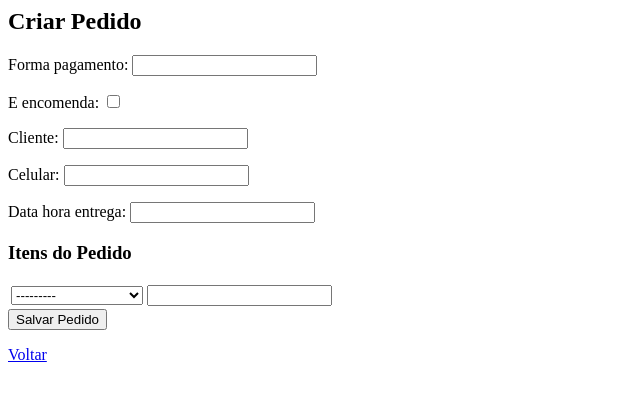
After one commit to aclarinha1/gestao_sabores, a Django app: page /pedidos/criar/ in a window 1280 px wide. The commit adds this page. Shown: the top 401 px of the page, without its empty margins (0-640 px from the left). Run offline with Django 5.2, Linux system fonts and the light colour scheme; data comes from the database, SQL or seed files in the repository; both versions use the stored data as it was after the commit.

Commit message:
feito e concluido corretamente: rotas do app e para o app pedidos
iniciado e com erros:
views, forms e templates do app pedidos
erros: editar não edita

Alterações: Arquivo models.py - modificação para poder calcular o valor total e subtotal automaticamente

criação de signals.py para atualizar valor total após modificações

criação de template editar_pedido na tentativa de corrigir erros. resultado: problema ainda não resolvido

```diff
--- a/apps/pedidos/apps.py
+++ b/apps/pedidos/apps.py
@@ -4,3 +4,6 @@ from django.apps import AppConfig
 class PedidosConfig(AppConfig):
     default_auto_field = 'django.db.models.BigAutoField'
     name = 'apps.pedidos'
+
+def ready(self):
+    import apps.pedidos.signals
--- /dev/null
+++ b/apps/pedidos/forms.py
@@ -0,0 +1,27 @@
+from django import forms
+from django.forms import inlineformset_factory
+from .models import Pedido, ItemPedido
+
+class PedidoForm(forms.ModelForm):
+    class Meta:
+        model = Pedido
+        fields = ['forma_pagamento', 'e_encomenda', 'cliente', 'celular', 'data_hora_entrega']
+
+class ItemPedidoForm(forms.ModelForm):
+    class Meta:
+        model = ItemPedido
+        fields = ['produto', 'quantidade']
+
+ItemPedidoFormSetCreate = inlineformset_factory(
+    Pedido, ItemPedido,
+    form=ItemPedidoForm,
+    extra=1,  # quantos formulários vazios aparecem
+    can_delete=True
+)
+
+ItemPedidoFormSetEdit = inlineformset_factory(
+    Pedido, ItemPedido,
+    form=ItemPedidoForm,
+    extra=0,  # quantos formulários vazios aparecem
+    can_delete=True
+)
--- a/apps/pedidos/models.py
+++ b/apps/pedidos/models.py
@@ -13,6 +13,11 @@ class Pedido(models.Model):
     celular = models.CharField(max_length=15, blank=True)
     data_hora_entrega = models.DateTimeField(null=True, blank=True)
 
+    def atualizar_valor_total(self):
+        total = sum(item.subtotal for item in self.itens.all())
+        self.valor_total = total
+        self.save(update_fields=['valor_total'])
+
     def __str__(self):
         return f"Pedido #{self.id} - {self.data_hora.strftime('%d/%m/%Y %H:%M')}"
 
@@ -20,7 +25,11 @@ class ItemPedido(models.Model):
     pedido = models.ForeignKey(Pedido, on_delete=models.CASCADE, related_name='itens')
     produto = models.ForeignKey(Produto, on_delete=models.CASCADE)
     quantidade = models.DecimalField(max_digits=3, decimal_places=2)
-    subtotal = models.DecimalField(max_digits=4, decimal_places=2)
+    subtotal = models.DecimalField(max_digits=4, decimal_places=2, null=True, blank=True)
+
+    def save(self, *args, **kwargs):
+        self.subtotal = self.quantidade * self.produto.preco_unitario
+        super().save(*args, **kwargs)
 
     def __str__(self):
         return f"{self.quantidade} x {self.produto.nome_produto}"
--- /dev/null
+++ b/apps/pedidos/templates/pedidos/deletar_pedido.html
@@ -0,0 +1 @@
+<h1>DELETAR PEDIDO</h1>
--- /dev/null
+++ b/apps/pedidos/templates/pedidos/detalhar_pedido.html
@@ -0,0 +1 @@
+<h1>DETALHAR PEDIDO</h1>
--- /dev/null
+++ b/apps/pedidos/templates/pedidos/form.html
@@ -0,0 +1,19 @@
+<h2>Criar Pedido</h2>
+<form method="post">
+  {% csrf_token %}
+  {{ form.as_p }}
+
+  <h3>Itens do Pedido</h3>
+  {{ formset.management_form }}
+  <table>
+    {% for form_item in formset %}
+      <tr>
+        <td>{{ form_item.produto }}</td>
+        <td>{{ form_item.quantidade }}</td>
+      </tr>
+    {% endfor %}
+  </table>
+
+  <button type="submit">Salvar Pedido</button>
+</form>
+<a href="{% url 'pedidos:listar' %}">Voltar</a>
--- a/apps/pedidos/urls.py
+++ b/apps/pedidos/urls.py
@@ -0,0 +1,12 @@
+from django.urls import path
+from . import views
+
+app_name = 'pedidos'
+
+urlpatterns = [
+    path('', views.listar_pedidos, name='listar'),
+    path('<int:pk>/', views.detalhar_pedido, name='detalhar'),
+    path('criar/', views.criar_pedido, name= 'criar'),
+    path('<int:pk>/editar/', views.editar_pedido, name='editar'),
+    path('<int:pk>/deletar/', views.deletar_pedido, name='deletar'),
+]
--- a/apps/pedidos/views.py
+++ b/apps/pedidos/views.py
@@ -1,3 +1,66 @@
-from django.shortcuts import render
+from django.shortcuts import render, get_object_or_404, redirect
+from .models import Pedido, ItemPedido, Produto
+from .forms import PedidoForm, ItemPedidoForm, ItemPedidoFormSetCreate, ItemPedidoFormSetEdit
 
-# Create your views here.
+def listar_pedidos(request):
+    pedidos = Pedido.objects.all().order_by('-data_hora')
+    return render(request, 'pedidos/listar_pedidos.html', {'pedidos': pedidos})
+
+def detalhar_pedido(request, pk):
+    pedido = get_object_or_404(Pedido, pk=pk)
+    itens = pedido.itens.all()
+    return render(request, 'pedidos/detalhar_pedido.html', {'pedido': pedido, 'itens': itens})
+
+def criar_pedido(request):
+    if request.method == 'POST':
+        form = PedidoForm(request.POST)
+        formset = ItemPedidoFormSetCreate(request.POST)
+        if form.is_valid() and formset.is_valid():
+            pedido = form.save()
+            formset.instance = pedido
+
+            itens = formset.save(commit=False)
+            for item in itens:
+                item.save()  # calcula subtotal no save()
+            formset.save_m2m()
+
+            # atualiza total explicitamente
+            pedido.atualizar_valor_total()
+
+            return redirect('pedidos:listar')
+    else:
+        form = PedidoForm()
+        formset = ItemPedidoFormSetCreate()
+    return render(request, 'pedidos/form.html', {'form': form, 'formset': formset})
+
+def editar_pedido(request, pk):
+    pedido = get_object_or_404(Pedido, pk=pk)
+    if request.method == 'POST':
+        form = PedidoForm(request.POST, instance=pedido)
+        formset = ItemPedidoFormSetEdit(request.POST, instance=pedido)  # já passa o pedido aqui
+        if form.is_valid() and formset.is_valid():
+            form.save()
+
+            itens = formset.save(commit=False)
+            for item in itens:
+                item.pedido = pedido
+                item.save()
+
+# processa exclusões
+            for item in formset.deleted_objects:
+                item.delete()
+            formset.save_m2m()
+
+            pedido.atualizar_valor_total()
+            return redirect('pedidos:listar')
+    else:
+        form = PedidoForm(instance=pedido)
+        formset = ItemPedidoFormSetEdit(instance=pedido)
+    return render(request, 'pedidos/editar_pedido.html', {'form': form, 'formset': formset})
+
+def deletar_pedido(request, pk):
+    pedido = get_object_or_404(Pedido, pk=pk)
+    if request.method == 'POST':
+        pedido.delete()
+        return redirect('pedidos:listar')
+    return render(request, 'pedidos/deletar_pedido.html', {'pedido': pedido})
--- a/gestao_sabores/settings.py
+++ b/gestao_sabores/settings.py
@@ -38,7 +38,7 @@ INSTALLED_APPS = [
     'django.contrib.messages',
     'django.contrib.staticfiles',
     'apps.produtos',
-    'apps.pedidos',
+    'apps.pedidos.apps.PedidosConfig',
     'apps.relatorios',
     'apps.home',
 
--- a/gestao_sabores/urls.py
+++ b/gestao_sabores/urls.py
@@ -22,5 +22,5 @@ urlpatterns = [
     path('', include('apps.home.urls')),
     path('produtos/', include('apps.produtos.urls_produtos')),
     path('categoria/',include('apps.produtos.urls_categoria')),
-
+    path('pedidos/',include('apps.pedidos.urls')),
 ]
```
Also changed, not shown: apps/pedidos/signals.py (added, +11 -0 lines), apps/pedidos/templates/pedidos/editar_pedido.html (added, +25 -0 lines), apps/pedidos/templates/pedidos/listar_pedidos.html (added, +15 -0 lines), apps/produtos/templates/categorias/form.html (+6 -1 lines), apps/produtos/templates/categorias/listar_categoria.html (+10 -1 lines), apps/produtos/templates/produtos/form.html (+6 -1 lines), apps/produtos/templates/produtos/listar_produtos.html (+14 -1 lines), apps/pedidos/migrations/0002_alter_itempedido_subtotal.py (added), db.sqlite3.
